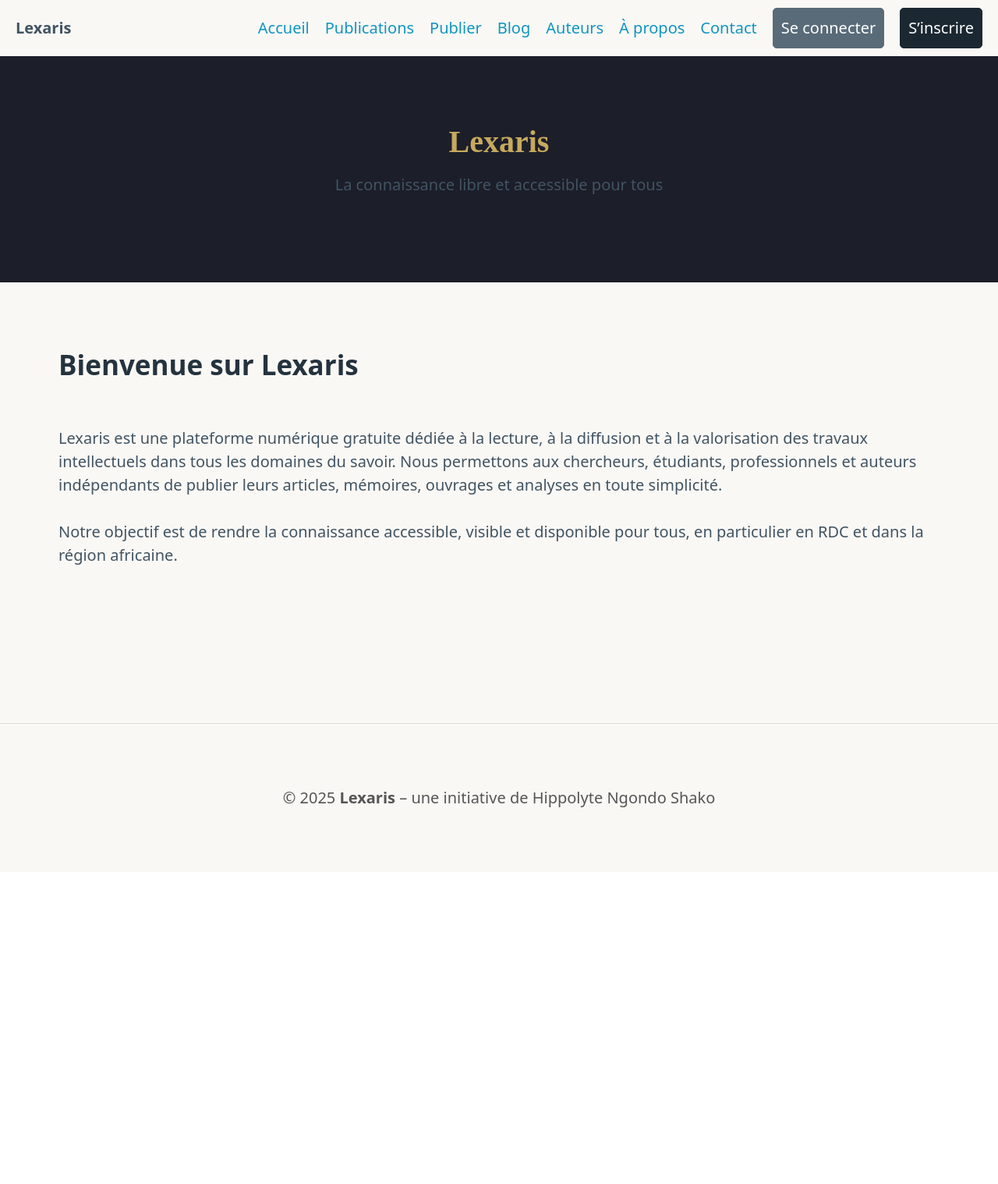
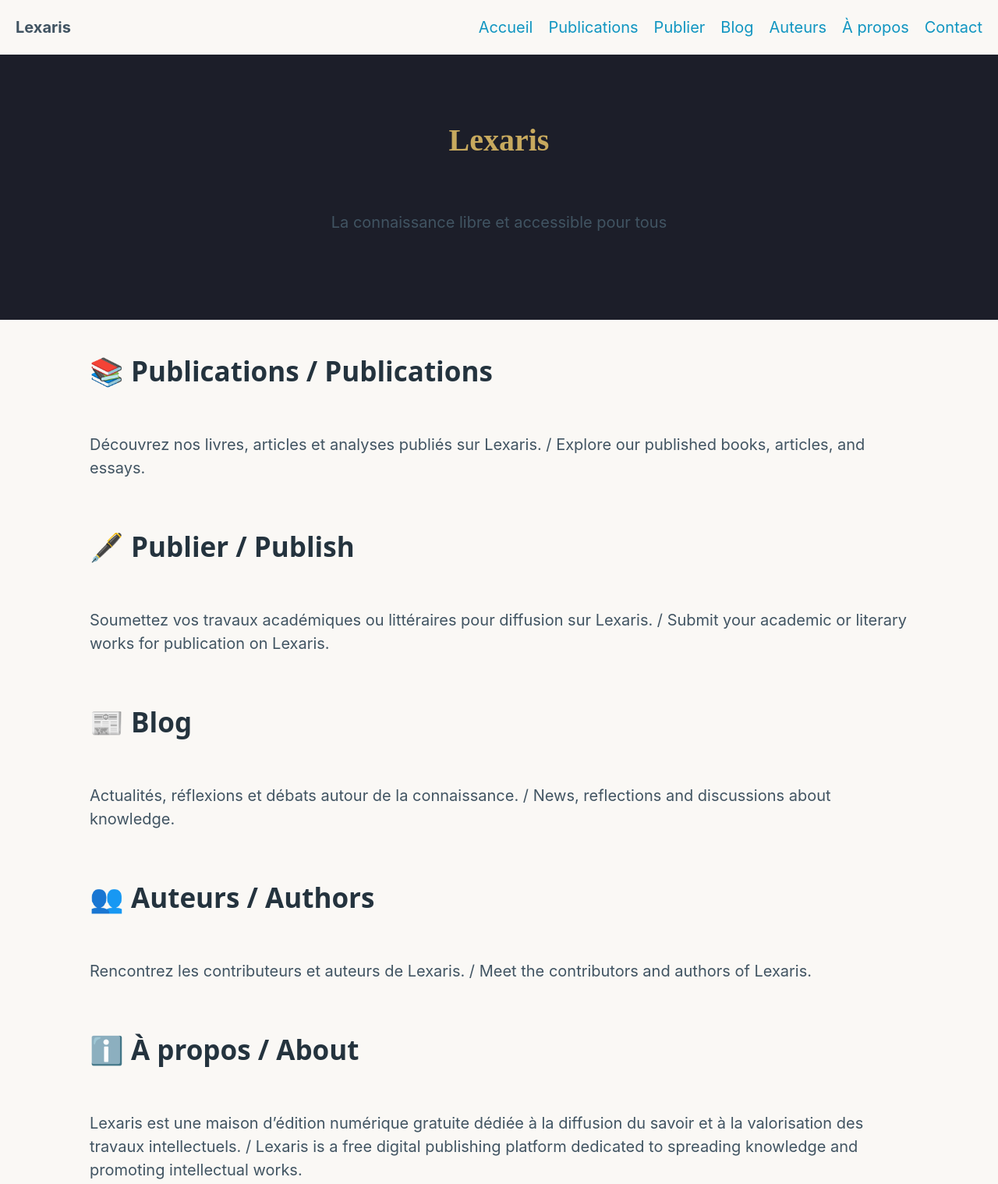
Before and after one commit to nghembe22-ai/lexaris.github.io, a plain HTML site: page index.html in a window 1280 px wide. Shown: the top 1518 px of the page at 78% size. Before the commit the page ends 1118 px from the top, so only its background shows below. Drawn offline with nearby package versions, Linux system fonts and the light colour scheme.

Commit message:
Add files via upload

```diff
--- a/index.html
+++ b/index.html
@@ -1,77 +1,85 @@
 <!DOCTYPE html>
 <html lang="fr">
 <head>
-  <meta charset="UTF-8" />
-  <meta name="viewport" content="width=device-width, initial-scale=1" />
+  <meta charset="UTF-8">
+  <meta name="viewport" content="width=device-width, initial-scale=1">
   <title>Lexaris – Maison d’édition numérique</title>
-  <meta name="description" content="Lexaris est une plateforme numérique gratuite dédiée à la lecture, à la diffusion et à la valorisation des travaux intellectuels dans tous les domaines du savoir." />
-  <link rel="stylesheet" href="https://cdn.jsdelivr.net/npm/@picocss/pico@1/css/pico.min.css" />
+  <meta name="description" content="Lexaris – La connaissance libre et accessible pour tous. Maison d’édition numérique bilingue.">
+  <link rel="stylesheet" href="https://cdn.jsdelivr.net/npm/@picocss/pico@1/css/pico.min.css">
   <style>
-    body {
-      background-color: #faf8f5;
-      color: #1C1E29;
-    }
-    header {
-      background-color: #1C1E29;
-      color: #faf8f5;
-      padding: 3rem 1rem;
-      text-align: center;
-    }
-    header h1 {
-      color: #C7A95E;
-      font-family: 'Merriweather', serif;
-      margin-bottom: 0.5rem;
-    }
-    nav ul {
-      align-items: center;
-    }
-    footer {
-      text-align: center;
-      margin-top: 2rem;
-      padding: 2rem 0;
-      border-top: 1px solid #ddd;
-      color: #555;
-    }
+    body {background-color:#faf8f5;color:#1c1e29;font-family:'Inter',sans-serif;transition:opacity 0.5s ease;}
+    header{text-align:center;background:#1c1e29;color:#faf8f5;padding:3rem 1rem;}
+    header h1{color:#c7a95e;font-family:'Merriweather',serif;}
+    nav ul{align-items:center;}
+    main.container{padding:2rem;}
+    section{margin-bottom:3rem;}
+    footer{text-align:center;padding:2rem;border-top:1px solid #ddd;color:#555;}
+    .fade-enter{opacity:0;} .fade-enter-active{opacity:1;transition:opacity 0.5s;}
+    img.banner{width:100%;border-radius:8px;margin-bottom:2rem;}
   </style>
 </head>
 <body>
   <nav class="container-fluid">
+    <ul><li><strong>Lexaris</strong></li></ul>
     <ul>
-      <li><strong>Lexaris</strong></li>
-    </ul>
-    <ul>
-      <li><a href="#">Accueil</a></li>
-      <li><a href="#">Publications</a></li>
-      <li><a href="#">Publier</a></li>
-      <li><a href="#">Blog</a></li>
-      <li><a href="#">Auteurs</a></li>
-      <li><a href="#">À propos</a></li>
-      <li><a href="#">Contact</a></li>
-      <li><a href="#" role="button" class="secondary">Se connecter</a></li>
-      <li><a href="#" role="button" class="contrast">S’inscrire</a></li>
+      <li><a href="#accueil">Accueil</a></li>
+      <li><a href="#publications">Publications</a></li>
+      <li><a href="#publier">Publier</a></li>
+      <li><a href="#blog">Blog</a></li>
+      <li><a href="#auteurs">Auteurs</a></li>
+      <li><a href="#apropos">À propos</a></li>
+      <li><a href="#contact">Contact</a></li>
     </ul>
   </nav>
 
-  <header>
+  <header id="accueil">
     <h1>Lexaris</h1>
     <p>La connaissance libre et accessible pour tous</p>
   </header>
 
   <main class="container">
-    <section>
-      <h2>Bienvenue sur Lexaris</h2>
-      <p>
-        Lexaris est une plateforme numérique gratuite dédiée à la lecture, à la diffusion et à la valorisation des travaux intellectuels dans tous les domaines du savoir.
-        Nous permettons aux chercheurs, étudiants, professionnels et auteurs indépendants de publier leurs articles, mémoires, ouvrages et analyses en toute simplicité.
-      </p>
-      <p>
-        Notre objectif est de rendre la connaissance accessible, visible et disponible pour tous, en particulier en RDC et dans la région africaine.
-      </p>
+    <section id="publications">
+      <h2>📚 Publications / Publications</h2>
+      <p>Découvrez nos livres, articles et analyses publiés sur Lexaris. / Explore our published books, articles, and essays.</p>
+    </section>
+
+    <section id="publier">
+      <h2>🖋️ Publier / Publish</h2>
+      <p>Soumettez vos travaux académiques ou littéraires pour diffusion sur Lexaris. / Submit your academic or literary works for publication on Lexaris.</p>
+    </section>
+
+    <section id="blog">
+      <h2>📰 Blog</h2>
+      <p>Actualités, réflexions et débats autour de la connaissance. / News, reflections and discussions about knowledge.</p>
+    </section>
+
+    <section id="auteurs">
+      <h2>👥 Auteurs / Authors</h2>
+      <p>Rencontrez les contributeurs et auteurs de Lexaris. / Meet the contributors and authors of Lexaris.</p>
+    </section>
+
+    <section id="apropos">
+      <h2>ℹ️ À propos / About</h2>
+      <p>Lexaris est une maison d’édition numérique gratuite dédiée à la diffusion du savoir et à la valorisation des travaux intellectuels. / Lexaris is a free digital publishing platform dedicated to spreading knowledge and promoting intellectual works.</p>
+    </section>
+
+    <section id="contact">
+      <h2>✉️ Contact</h2>
+      <p>Écrivez-nous à <strong>contact@lexaris.org</strong> / Write to us at <strong>contact@lexaris.org</strong></p>
     </section>
   </main>
 
   <footer>
-    © 2025 <strong>Lexaris</strong> – une initiative de Hippolyte Ngondo Shako
+    © 2025 <strong>Lexaris</strong> — Une initiative de Hippolyte Ngondo Shako
   </footer>
+
+  <script>
+    document.querySelectorAll('nav a').forEach(link=>{
+      link.addEventListener('click',e=>{
+        e.preventDefault();
+        document.querySelector(link.getAttribute('href')).scrollIntoView({behavior:'smooth'});
+      });
+    });
+  </script>
 </body>
 </html>
```
